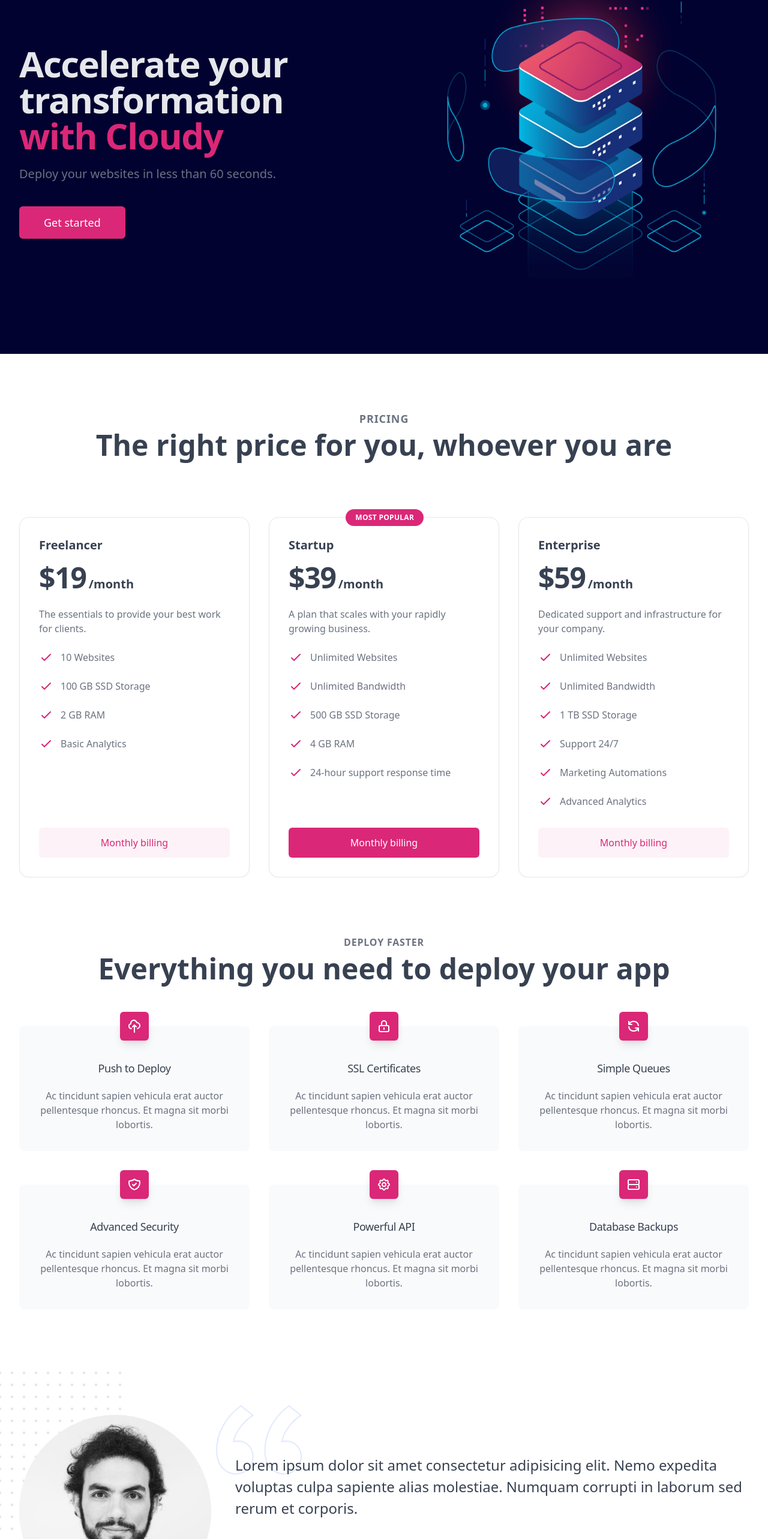
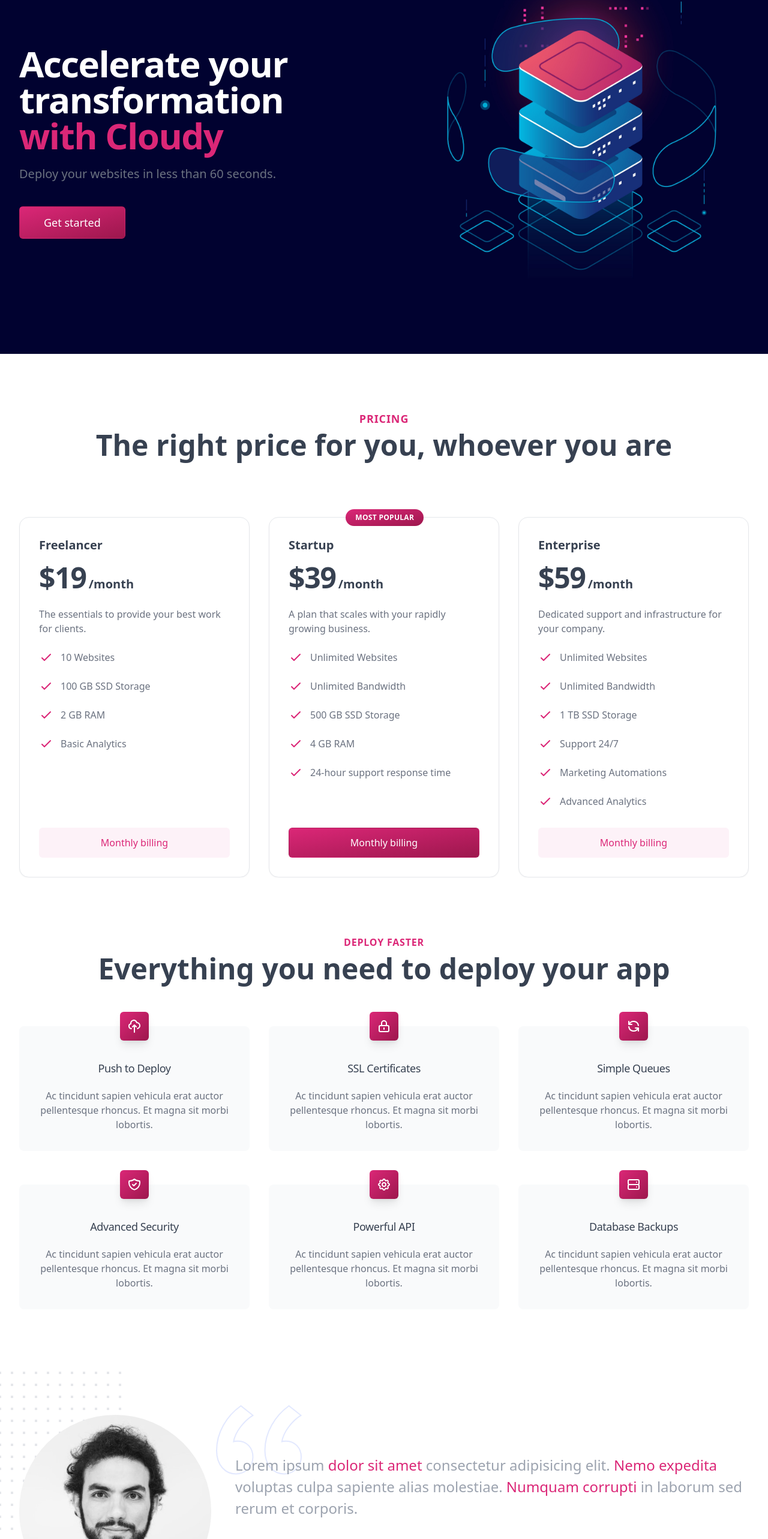
Before and after one commit to dailocvu/cloudy, a React (Create React App) app: page / in a window 1280 px wide. Shown: the part 180-2746 px from the top of the page at 60% size. Built offline with nearby package versions, Linux system fonts and the light colour scheme.

Commit message:
Restore and verify previous UI version

```diff
--- a/src/components/Feature.js
+++ b/src/components/Feature.js
@@ -1,12 +1,10 @@
 const Feature = (props) => {
   return (
-
-    <div>
     <div className="relative pt-24 bg-white py-8 sm:py-24 ">
       <div className="mx-auto max-w-md px-4 text-center sm:max-w-3xl sm:px-6 lg:px-8 lg:max-w-7xl">
         <h2
           data-aos="fade-up"
-            className="text-base font-semibold tracking-wider text-gray-500 uppercase"
+          className="text-base font-semibold tracking-wider text-pink-600 uppercase"
         >
           Deploy faster
         </h2>
@@ -23,7 +21,7 @@
                 <div className="flow-root bg-gray-50 rounded-lg px-6 pb-8">
                   <div className="-mt-6">
                     <div>
-                        <span className="inline-flex items-center justify-center p-3 bg-pink-600 rounded-md shadow-lg">
+                      <span className="inline-flex items-center justify-center p-3 bg-gradient-to-br from-pink-600 to-pink-800 rounded-md shadow-lg">
                         <feature.icon
                           className="h-6 w-6 text-white"
                           aria-hidden="true"
@@ -45,7 +43,6 @@
         </div>
       </div>
     </div>
-    </div>
   );
 };
 
--- a/src/components/Footer.js
+++ b/src/components/Footer.js
@@ -1,6 +1,5 @@
 const Footer = (props) => {
   return (
-    <div>
     <footer className="bg-gray-100">
       <div className="max-w-7xl mx-auto py-12 px-4 overflow-hidden sm:px-6 lg:px-8">
         <nav
@@ -33,12 +32,11 @@
         <p className="mt-8 text-center text-base text-gray-400">
           &copy; 2021 Cloudy, Inc. All rights reserved.
         </p>
-          <p className="mt-8 text-center text-base text-gray-600">
+        <p className="mt-8 text-center text-base text-gray-500 font-bold">
           Made by kryonics 🖤
         </p>
       </div>
     </footer>
-    </div>
   );
 };
 
--- a/src/components/Hero.js
+++ b/src/components/Hero.js
@@ -20,7 +20,7 @@
                     <img className="h-8 w-auto sm:h-10" src={Logo} alt="logo" />
                   </button>
                   <div className="-mr-2 flex items-center md:hidden">
-                    <Popover.Button className=" bg-pink-600 rounded-md p-2 inline-flex items-center justify-center text-gray-200 hover:text-gray-300 hover:bg-pink-700 focus:outline-none focus:ring-2 focus:ring-inset focus:ring-pink-600">
+                    <Popover.Button className="bg-gradient-to-br from-pink-600 to-pink-800  rounded-md p-2 inline-flex items-center justify-center text-white hover:text-gray-300 hover:bg-pink-700 focus:outline-none focus:ring-2 focus:ring-inset focus:ring-pink-600">
                       <MenuIcon className="h-6 w-6" aria-hidden="true" />
                     </Popover.Button>
                   </div>
@@ -59,7 +59,7 @@
                     <img className="h-8 w-auto" src={Logo} alt="logo" />
                   </div>
                   <div className="-mr-2">
-                    <Popover.Button className="bg-white rounded-md p-2 inline-flex items-center justify-center text-pink-600 hover:text-gray-200 hover:bg-pink-600 focus:outline-none focus:ring-2 focus:ring-inset focus:ring-pink-600">
+                    <Popover.Button className="bg-white rounded-md p-2 inline-flex items-center justify-center text-pink-600 hover:text-white hover:bg-pink-600 focus:outline-none focus:ring-2 focus:ring-inset focus:ring-pink-600">
                       <XIcon className="h-6 w-6" aria-hidden="true" />
                     </Popover.Button>
                   </div>
@@ -83,7 +83,7 @@
         <main className="lg:relative">
           <div className="mx-auto max-w-7xl w-full pt-16 pb-20 text-center lg:py-48 lg:text-left">
             <div className="px-4 lg:w-1/2 sm:px-8 xl:pr-16">
-              <h1 className="text-4xl tracking-tight font-extrabold text-gray-200 sm:text-5xl md:text-6xl lg:text-5xl xl:text-6xl">
+              <h1 className="text-4xl tracking-tight font-extrabold text-white sm:text-5xl md:text-6xl lg:text-5xl xl:text-6xl">
                 <span className="block xl:inline">
                   Accelerate your transformation
                 </span>{" "}
@@ -98,7 +98,7 @@
                 <div className="rounded-md shadow">
                   <button
                     href="#"
-                    className="w-full flex items-center justify-center px-8 py-3 border border-transparent text-base font-medium rounded-md text-white bg-pink-600 hover:bg-pink-700 md:py-3 md:text-lg md:px-10"
+                    className="w-full flex items-center justify-center px-8 py-3 border border-transparent text-base font-medium rounded-md text-white bg-gradient-to-br from-pink-600 to-pink-800 hover:opacity-90 md:py-3 md:text-lg md:px-10"
                   >
                     Get started
                   </button>
--- a/src/components/Newsletter.js
+++ b/src/components/Newsletter.js
@@ -1,6 +1,5 @@
 const Newsletter = () => {
   return (
-    <div>
     <div data-aos="zoom-in" className="bg-white">
       <div className="max-w-7xl mx-auto py-24 px-4 sm:px-6 lg:py-32 lg:px-8 lg:flex lg:items-center">
         <div className="lg:w-0 lg:flex-1">
@@ -9,8 +8,8 @@
           </h2>
           <p className="mt-3 max-w-3xl text-lg text-gray-500">
             Lorem ipsum dolor sit amet consectetur adipisicing elit. Eveniet
-              esse unde eligendi architecto asperiores ducimus ullam fuga
-              adipisci eos aut.
+            esse unde eligendi architecto asperiores ducimus ullam fuga adipisci
+            eos aut.
           </p>
         </div>
         <div className="mt-8 lg:mt-0 lg:ml-8">
@@ -30,7 +29,7 @@
             <div className="mt-3 rounded-md shadow sm:mt-0 sm:ml-3 sm:flex-shrink-0">
               <button
                 type="submit"
-                  className="w-full flex items-center justify-center py-3 px-5 border border-transparent text-base font-medium rounded-md text-white bg-pink-600 hover:bg-pink-700 focus:outline-none focus:ring-2 focus:ring-offset-2 focus:ring-pink-500"
+                className="w-full flex items-center justify-center py-3 px-5 border border-transparent text-base font-medium rounded-md text-white bg-gradient-to-br from-pink-600 to-pink-800 hover:opacity-90 focus:outline-none focus:ring-2 focus:ring-offset-2 focus:ring-pink-500"
               >
                 Notify me
               </button>
@@ -39,7 +38,6 @@
         </div>
       </div>
     </div>
-    </div>
   );
 };
 
--- a/src/components/Pricing.js
+++ b/src/components/Pricing.js
@@ -11,7 +11,7 @@
         <div className="max-w-3xl mx-auto space-y-2 lg:max-w-none">
           <h2
             data-aos="fade-up"
-            className="text-lg leading-6 font-semibold text-gray-500 uppercase tracking-wider"
+            className="text-lg leading-6 font-semibold uppercase tracking-wider text-pink-600 "
           >
             Pricing
           </h2>
@@ -39,7 +39,7 @@
                 {tier.title}
               </h3>
               {tier.mostPopular ? (
-                <p className="absolute top-0 left-1/3 py-1.5 px-4 bg-pink-600 rounded-full text-xs font-semibold uppercase tracking-wide text-white transform -translate-y-1/2">
+                <p className="absolute top-0 left-1/3 py-1.5 px-4 bg-gradient-to-br from-pink-600 to-pink-800 rounded-full text-xs font-semibold uppercase tracking-wide text-white transform -translate-y-1/2">
                   Most popular
                 </p>
               ) : null}
@@ -72,7 +72,7 @@
               href="#"
               className={classNames(
                 tier.mostPopular
-                  ? "bg-pink-600 text-white hover:bg-pink-700"
+                  ? "bg-gradient-to-br from-pink-600 to-pink-800 text-white hover:opacity-90"
                   : "bg-pink-50 text-pink-600 hover:bg-pink-100",
                 "mt-8 block w-full py-3 px-6 border border-transparent rounded-md text-center font-medium"
               )}
--- a/src/components/Stats.js
+++ b/src/components/Stats.js
@@ -1,7 +1,9 @@
 export const Stats = () => {
   return (
-    <div>
-      <div data-aos="fade-zoom-in" className="bg-pink-600">
+    <div
+      data-aos="fade-zoom-in"
+      className="bg-gradient-to-br from-pink-600 to-pink-800 sm:mt-24 mt-8 max-w-7xl lg:mx-auto rounded-2xl mx-4 sm:mx-6"
+    >
       <div className="max-w-7xl mx-auto py-12 px-4 sm:py-16 sm:px-6 lg:px-8 lg:py-20">
         <div className="max-w-4xl mx-auto text-center">
           <h2 className="text-3xl font-extrabold text-gray-200 sm:text-4xl">
@@ -40,6 +42,5 @@
         </dl>
       </div>
     </div>
-    </div>
   );
 };
--- a/src/components/Testimonials.js
+++ b/src/components/Testimonials.js
@@ -1,7 +1,7 @@
 import Person from "../images/person.jpg";
 const Testimonials = () => {
   return (
-    <section data-aos="fade-right" className="bg-white overflow-hidden">
+    <section data-aos="fade-right" className="bg-white overflow-hidden ">
       <div className="relative max-w-7xl mx-auto pt-20 pb-12 px-4 sm:px-6 lg:px-8 lg:py-20">
         <svg
           className="absolute top-full left-0 transform translate-x-80 -translate-y-24 lg:hidden"
@@ -94,11 +94,15 @@
               />
             </svg>
             <blockquote className="relative">
-              <div className="text-2xl leading-9 font-medium text-gray-700">
+              <div className="text-2xl leading-9 font-medium text-gray-400">
                 <p>
-                  Lorem ipsum dolor sit amet consectetur adipisicing elit. Nemo
-                  expedita voluptas culpa sapiente alias molestiae. Numquam
-                  corrupti in laborum sed rerum et corporis.
+                  Lorem ipsum
+                  <span className="text-pink-600"> dolor sit amet </span>
+                  consectetur adipisicing elit.
+                  <span className="text-pink-600"> Nemo expedita </span>voluptas
+                  culpa sapiente alias molestiae.
+                  <span className="text-pink-600"> Numquam corrupti </span>in
+                  laborum sed rerum et corporis.
                 </p>
               </div>
               <footer className="mt-8">
```
Lines whose indentation alone changed are shown as unchanged.
